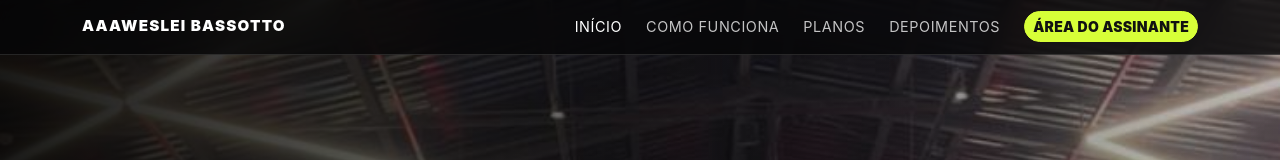
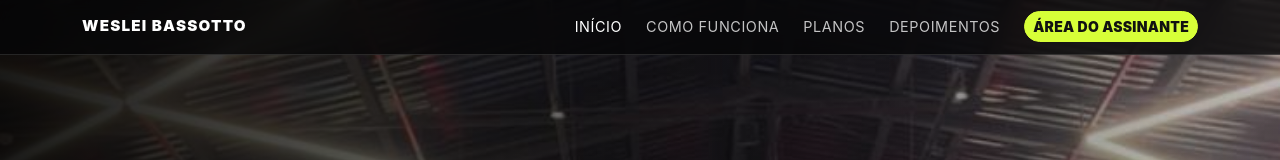
Before and after one commit to HenriqueBuzin/weslei-bassotto, a React (Vite) app in the folder frontend/: page / in a window 1280 px wide. Shown: the top 160 px of the page. Built offline with nearby package versions, Linux system fonts and the light colour scheme; no server answers.

Commit message:
Update SiteNavbar.jsx

```diff
--- a/frontend/src/components/SiteNavbar.jsx
+++ b/frontend/src/components/SiteNavbar.jsx
@@ -1,7 +1,7 @@
 import { Link, NavLink } from "react-router-dom";
 
 export default function SiteNavbar() {
-  const appName = import.meta.env.VITE_APP_NAME || "AAAWeslei Bassotto";
+  const appName = import.meta.env.VITE_APP_NAME || "Weslei Bassotto";
 
   return (
     <nav className="navbar navbar-expand-lg navbar-dark navbar-glass fixed-top" data-bs-theme="dark">
```
